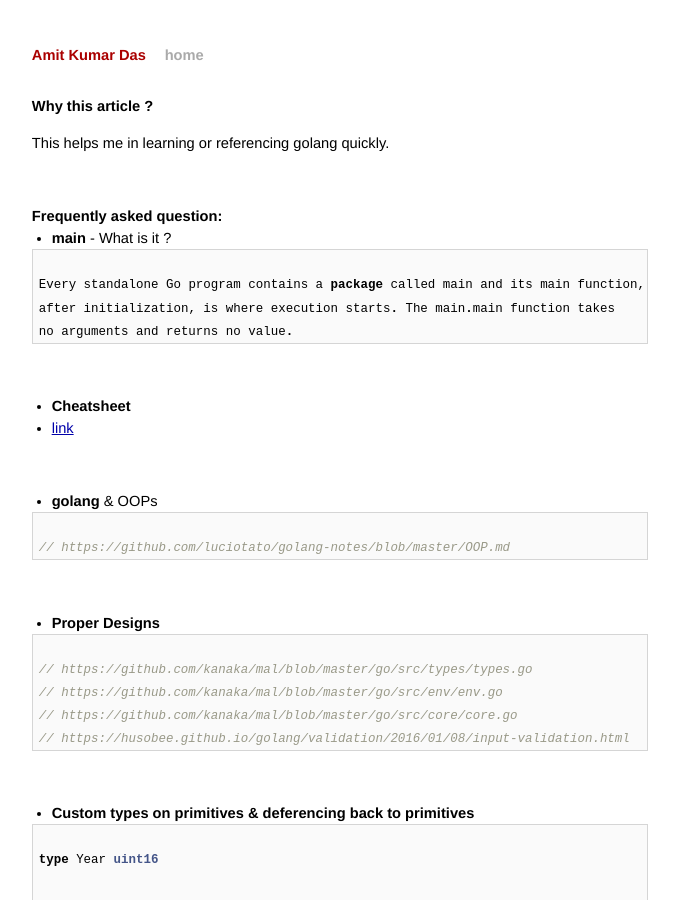
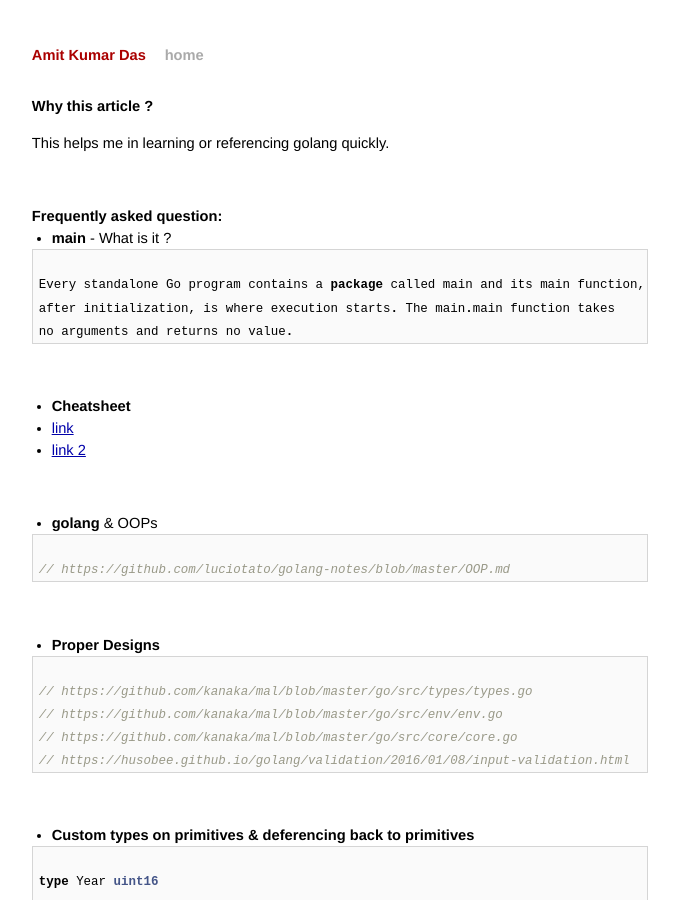
Before and after one commit to AmitKumarDas/amitkumardas.github.io, a Jekyll site: the page built from _posts/2016-07-14-my-golang-refresher.md, in a window 1280 px wide and 900 px high. Shown: the whole window, without its empty margins (300-979 px from the left). Built offline with Jekyll 4.4.1, drawn with Linux system fonts in a browser that asks for light colours.

Commit message:
Update 2016-07-14-my-golang-refresher.md

```diff
--- a/_posts/2016-07-14-my-golang-refresher.md
+++ b/_posts/2016-07-14-my-golang-refresher.md
@@ -24,6 +24,7 @@ no arguments and returns no value.
 
 - **Cheatsheet**
 - [link](https://github.com/a8m/go-lang-cheat-sheet)
+- [link 2](https://github.com/golang/go/wiki)
 
 <br />
 
```
